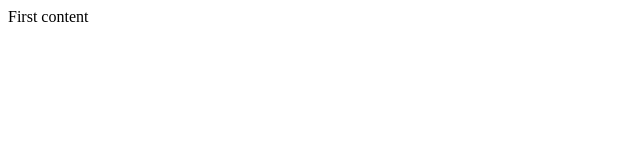
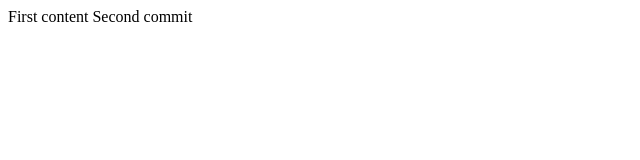
Before and after one commit to davidagoua/gitl, a plain HTML site: page index.html in a window 1280 px wide. Shown: the whole page, without its empty margins (0-640 px from the left). Drawn offline with Linux system fonts and the light colour scheme.

Commit message:
second first commit

```diff
--- a/index.html
+++ b/index.html
@@ -10,5 +10,7 @@
 
     <span>First content</span>
 
+    <span>Second commit</span>
+
 </body>
 </html>
```
